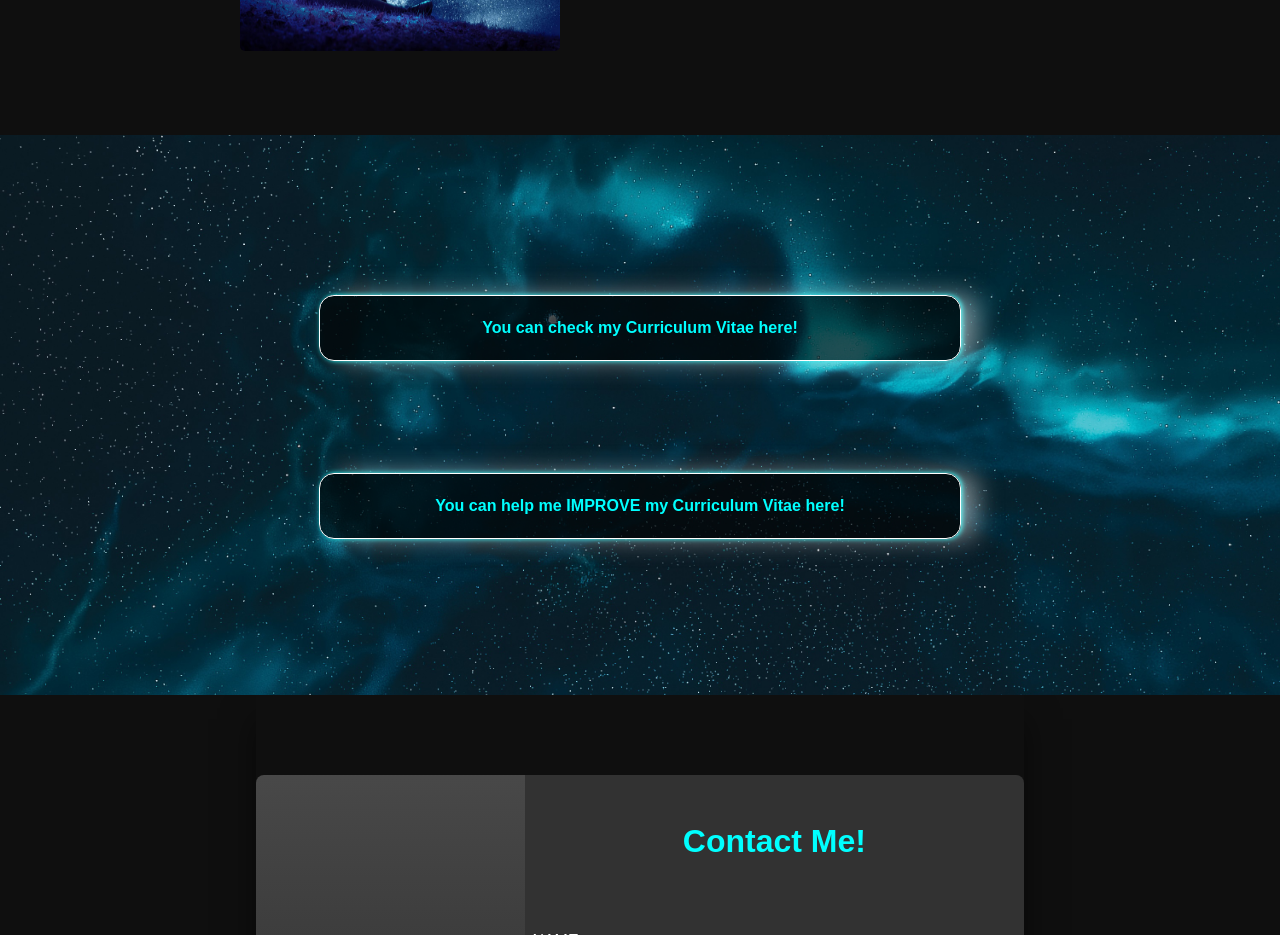
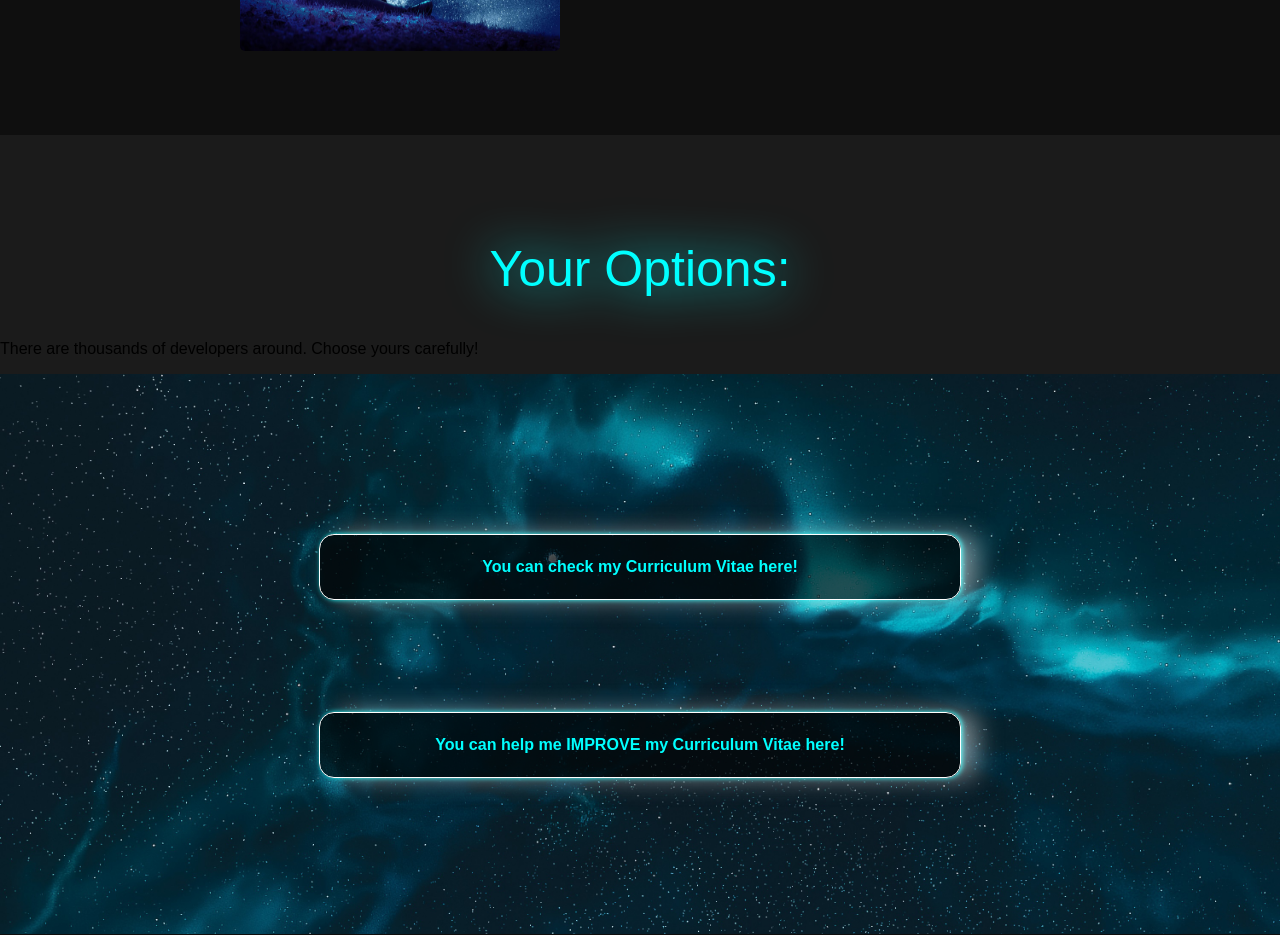
Before and after one commit to franklinsvm/franklins-page, a React (Create React App) app: page / in a window 1280 px wide. Shown: the part 3720-4655 px from the top of the page. Built offline with nearby package versions, Linux system fonts and the light colour scheme; grey boxes are pictures that could not be loaded.

Commit message:
add options

```diff
--- a/src/Components/Pages/Home.jsx
+++ b/src/Components/Pages/Home.jsx
@@ -15,6 +15,7 @@ function Home () {
             <Expertise />
             <About />
             <Dream />
+            <Options />
             <CV />
             <Contact />
         </>
```
